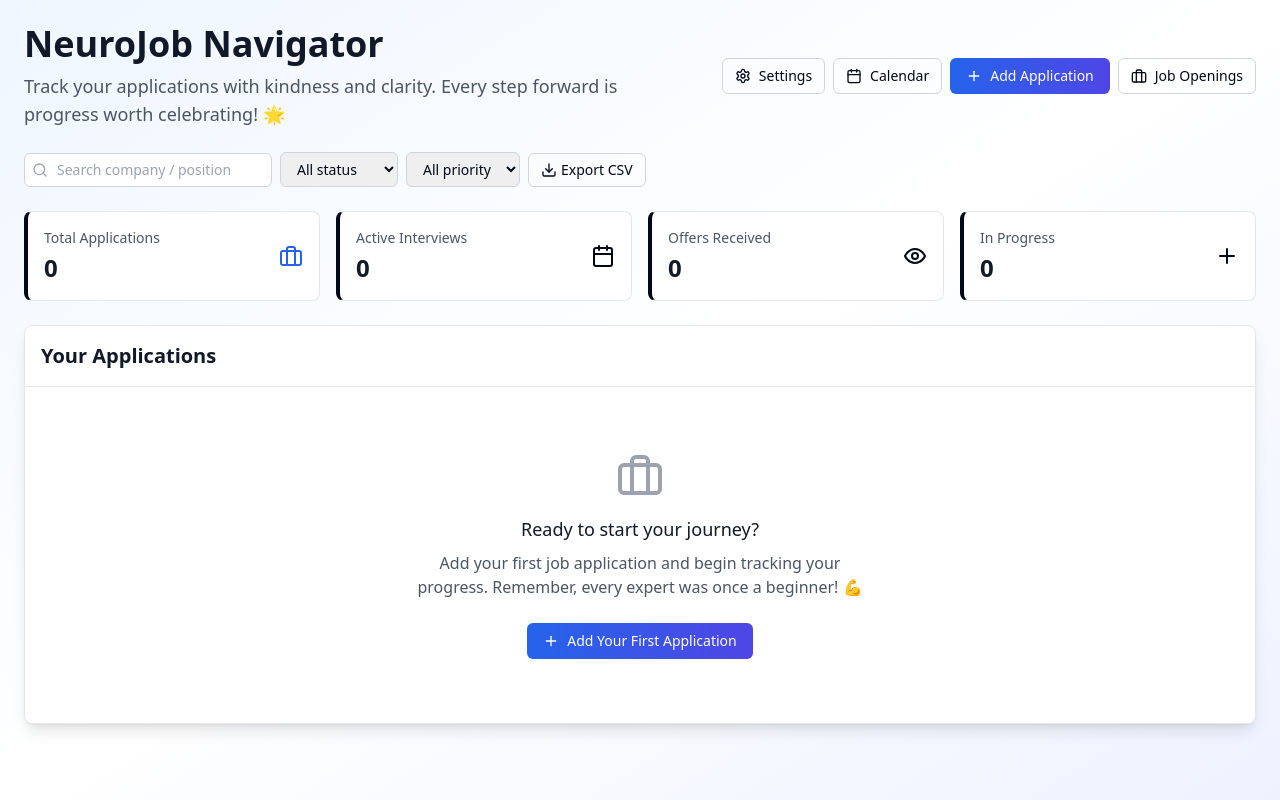
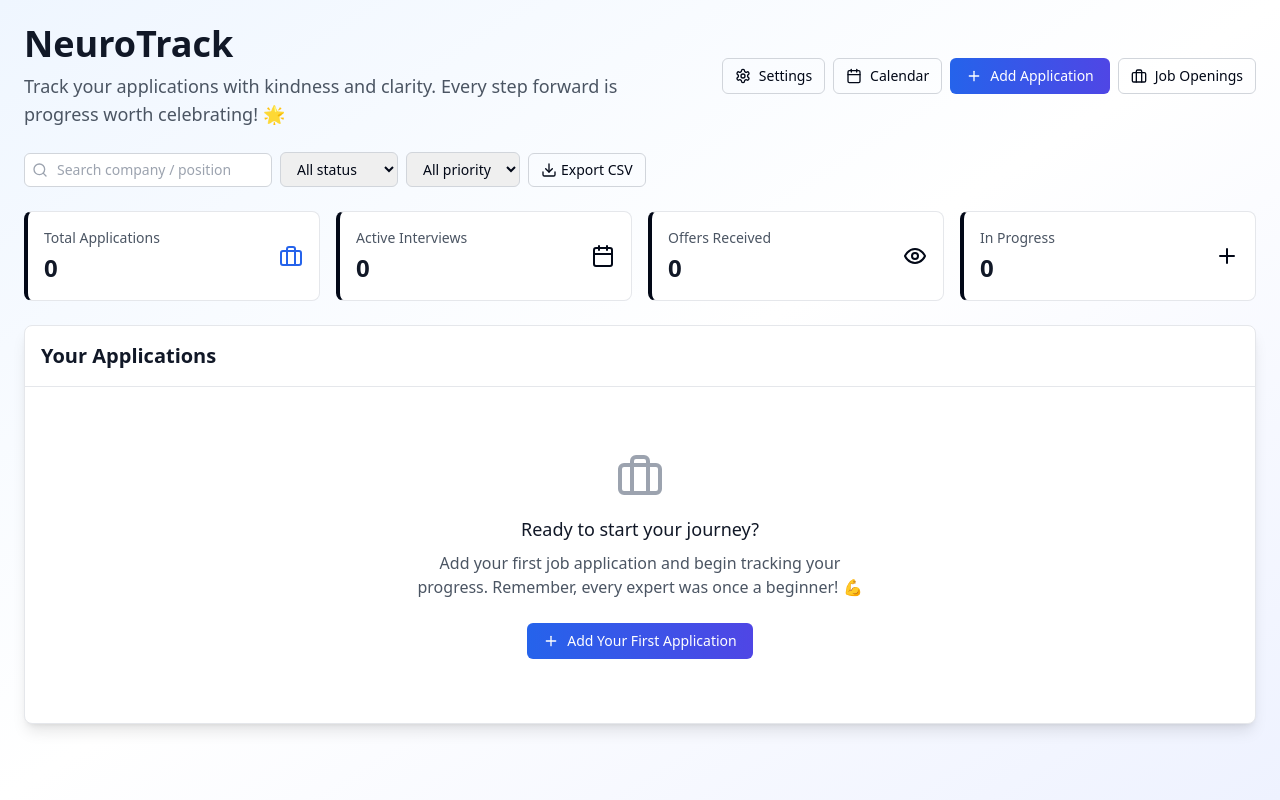
Before and after one commit to 1505-Ak/ND-JobTracker, a React (Vite) app: page / in a window 1280 px wide. Built offline with nearby package versions, Linux system fonts and the light colour scheme; a web font is replaced by a local one.

Commit message:
style: dark mode color tweaks & rebrand to NeuroTrack

```diff
--- a/index.html
+++ b/index.html
@@ -3,7 +3,7 @@
   <head>
     <meta charset="UTF-8" />
     <meta name="viewport" content="width=device-width, initial-scale=1.0" />
-    <title>NeuroJob Navigator</title>
+    <title>NeuroTrack</title>
     <!-- Dyslexia-Friendly Font -->
     <link href="https://fonts.googleapis.com/css2?family=OpenDyslexic:wght@400;700&display=swap" rel="stylesheet" />
   </head>
--- a/src/index.css
+++ b/src/index.css
@@ -221,3 +221,9 @@ select:invalid:focus {
 .large-text h1 { font-size: 2.25rem; }
 .large-text h2 { font-size: 1.875rem; }
 .large-text h3 { font-size: 1.5rem; }
+
+/* Dark mode text tweaks */
+.dark .text-gray-600 { @apply text-gray-400; }
+.dark .text-gray-500 { @apply text-gray-400; }
+.dark .text-gray-700 { @apply text-gray-300; }
+.dark .text-gray-900 { @apply text-gray-100; }
--- a/src/pages/Index.tsx
+++ b/src/pages/Index.tsx
@@ -166,7 +166,7 @@ const Index = () => {
         <div className="flex flex-col sm:flex-row justify-between items-start sm:items-center gap-4">
           <div>
             <h1 className="text-3xl sm:text-4xl font-bold text-gray-900 dark:text-gray-100 mb-2">
-              NeuroJob Navigator
+              NeuroTrack
             </h1>
             <p className="text-lg text-gray-600 max-w-2xl">
               Track your applications with kindness and clarity. Every step forward is progress worth celebrating!
```
